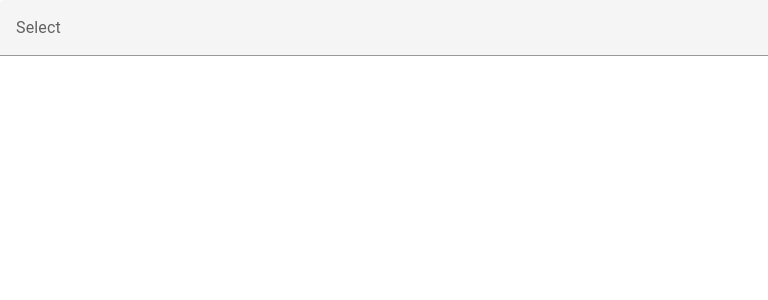
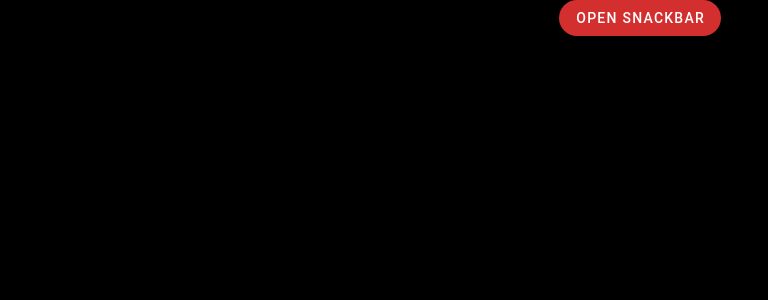
Before and after one commit to Shohobiddinn/crudAmaliyot, a Vue app: page / in a window 1280 px wide. Shown: the top 300 px of the page, without its empty margins (0-768 px from the left). Built offline with nearby package versions, Linux system fonts and the light colour scheme.

Commit message:
vuetify level up

```diff
--- a/src/views/HomeView.vue
+++ b/src/views/HomeView.vue
@@ -1,18 +1,30 @@
 <template>
- <v-select
-  chips
-  label="Select"
-  :items="['California', 'Colorado', 'Florida', 'Georgia', 'Texas', 'Wyoming']"
-></v-select>
+  <div class="text-center">
+    <v-btn  style="border-radius: 20px;" color="red-darken-2" @click="snackbar = true"> Open Snackbar </v-btn>
+
+    <v-snackbar  v-model="snackbar" multi-line max-width="200">
+      {{ text }}
+
+      <template v-slot:actions>
+        <v-btn color="red" variant="text" @click="snackbar = false">
+          Close
+        </v-btn>
+      </template>
+    </v-snackbar>
+  </div>
 </template>
+
+
 <script>
 export default {
-  data() {
-    return {
-    };
-  },
+  data: () => ({
+    snackbar: false,
+    text: `I am a multi-line snackbar.\nI can have more than one line. This is another line that is quite long.`,
+  }),
 };
 </script>
-
-<style lang="scss" scoped>
+<style lang="scss" >
+body {
+  background-color: black;
+}
 </style>
```
